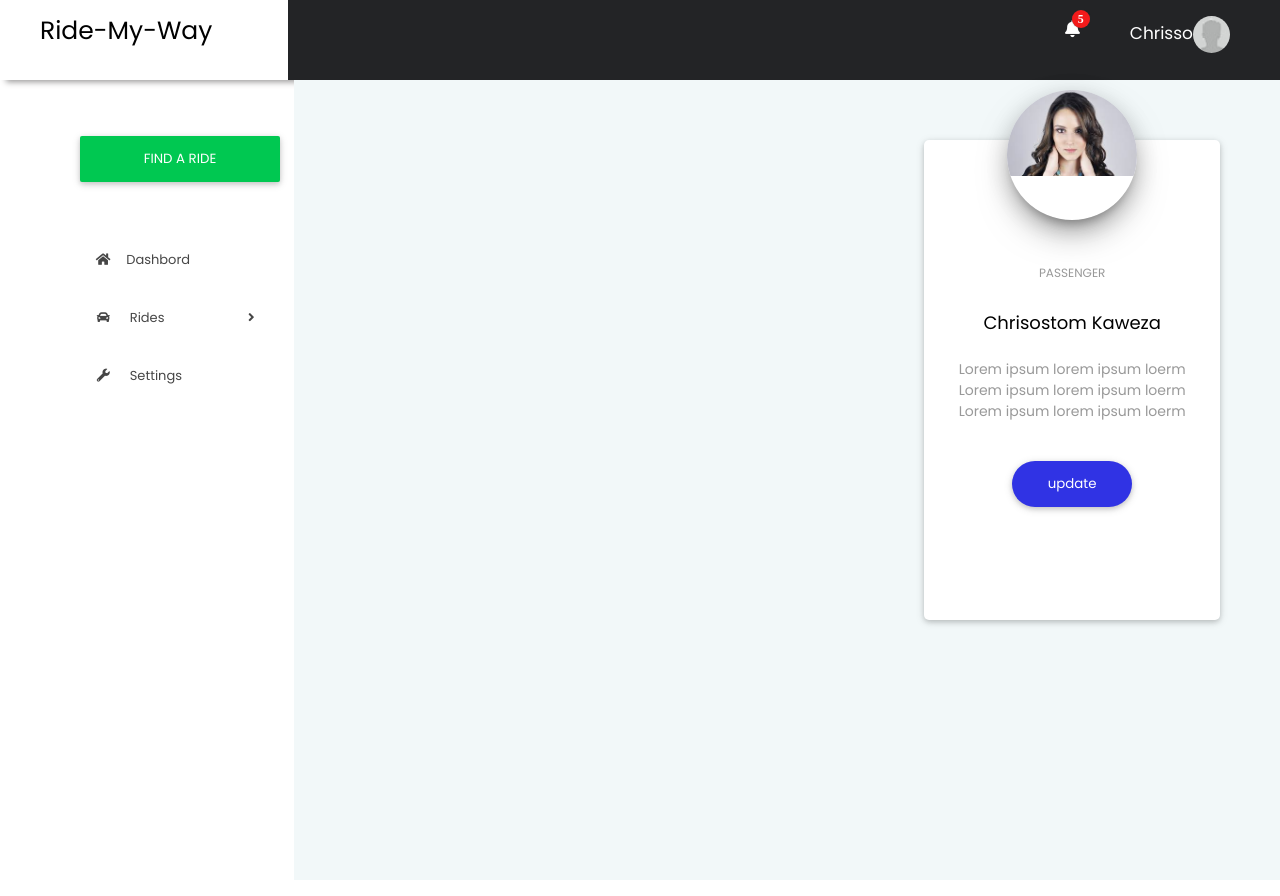
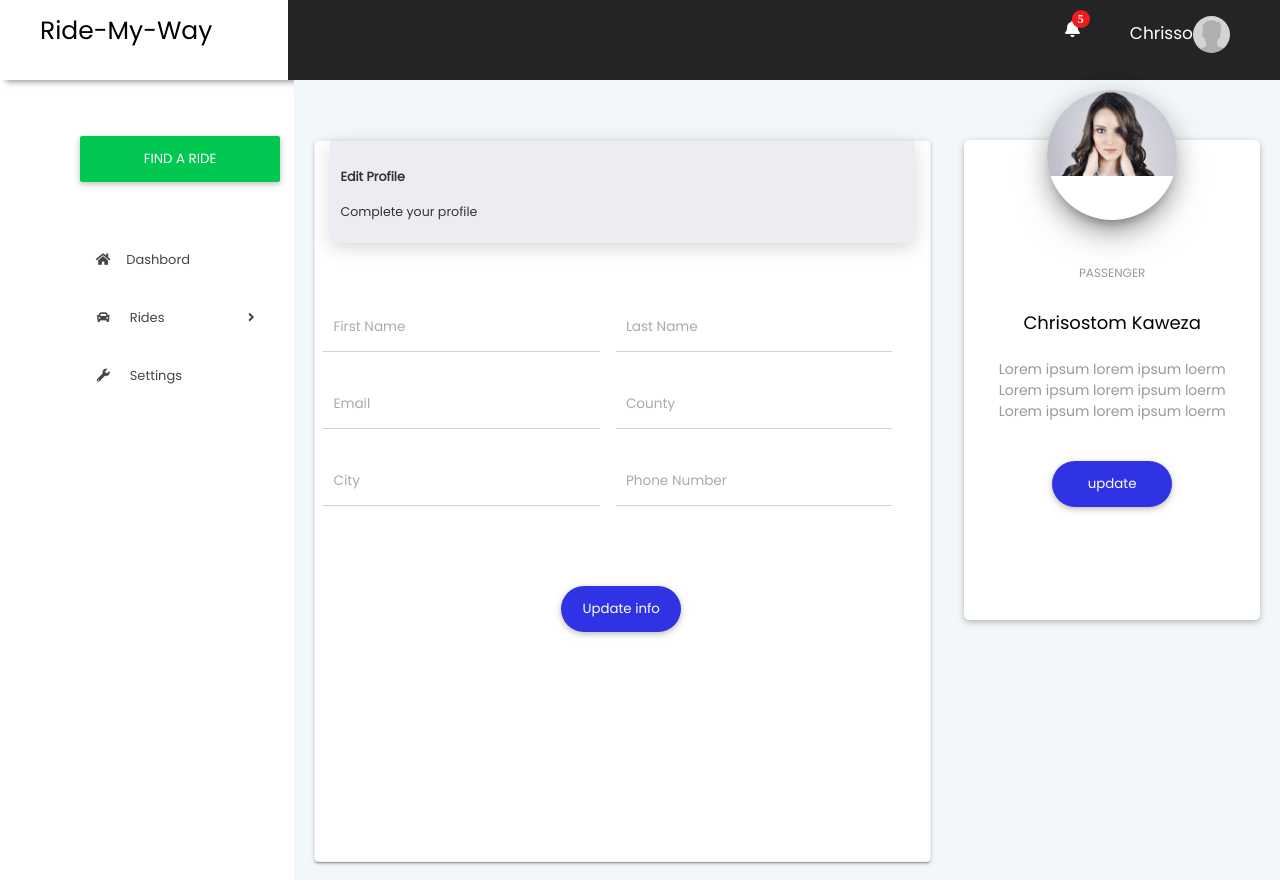
Before and after one commit to chrisoemma/ride-my-way, a React (Create React App) app in the folder front-end/: page /passenger_profile in a window 1280 px wide. Built offline with nearby package versions, Linux system fonts and the light colour scheme; sample sign-in values are in the browser's storage.

Commit message:
Add edit form in profile

```diff
--- a/front-end/src/App.css
+++ b/front-end/src/App.css
@@ -333,7 +333,8 @@ tr:nth-child(even) {
   width:30%;
   float:right;
   background-color:#fff;
-  margin:60px;
+  margin:20px;
+  margin-top:60px;
   box-shadow: 0 2px 5px 0 rgba(0, 0, 0, 0.16), 0 2px 10px 0 rgba(0, 0, 0, 0.12);
   border-radius:5px;
 }
@@ -359,7 +360,7 @@ tr:nth-child(even) {
     flex: 1 1 auto;
     padding: 1rem;
     text-align: center;
-     font-family: "Poppins", sans-serif;
+    font-family: "Poppins", sans-serif;
 }
 .profile_body h6{
     font-size: .75rem;
@@ -377,3 +378,103 @@ tr:nth-child(even) {
   color: #999!important;
   font-size: 14px;
 }
+.profile_edit{
+    border: 0;
+    margin-left: 20px;
+    margin-top: 60px;
+    border-radius: 6px;
+    color: #333;
+    background: #fff;
+    width: 48%;
+    height:90%;
+    box-shadow: 0 2px 2px 0 rgba(0,0,0,.14), 0 3px 1px -2px rgba(0,0,0,.2), 0 1px 5px 0 rgba(0,0,0,.12);
+    position:absolute;
+    display: flex;
+    flex-direction: column;
+    min-width: 0;
+    word-wrap: break-word;
+    background-color: #fff;
+    background-clip: border-box;
+    border: 1px solid #eee;
+    border-radius: .25rem;
+    font-size: .79rem;
+    font-family: "Poppins", sans-serif;
+}
+
+.profile_header{
+    border-radius: 3px;
+    margin-top: -20px;
+    padding: 10px;
+    box-shadow: 0 4px 20px 0 rgba(0,0,0,.14), 0 7px 10px -5px rgba(236, 231, 236, 0.4);
+    background: linear-gradient(60deg,#ececf3,#ececf3);
+    margin: 0 15px;
+    position: relative;
+    z-index:3;
+}
+.profile_header p{
+      display: block;
+    margin-block-start: 1em;
+    margin-block-end: 1em;
+    margin-inline-start: 0px;
+    margin-inline-end: 0px;
+}
+
+.profile_form{
+  padding-top:50px;
+}
+
+.form-group {
+    padding-bottom: 10px;
+    position: relative;
+    margin: 8px;
+    width: 45%;
+    float:left;
+
+}
+
+.form-group .form-control{
+  background: no-repeat bottom,50% calc(100% - 1px);
+    background-size: 0 100%,100% 100%;
+    border: 0;
+    height: 36px;
+    padding-left: 0;
+    padding-right: 0;
+    border-radius: 0;
+    font-size: 14px;
+    display: block;
+    width: 100%;
+    padding: .4375rem 0;
+    font-size: 1rem;
+    line-height: 1.5;
+    color: #495057;
+    border-bottom: 1px solid #d2d2d2;
+    outline:0
+}
+
+.form-group ::placeholder{
+    color: #aaa;
+    will-change: left,top,contents;
+    line-height: 1.4;
+    font-weight: 400;
+    position: absolute;
+    pointer-events: none;
+    transition: all .3s ease;
+    padding-left:10px;
+    font-family: "Poppins", sans-serif;
+    font-size:0.85em;
+}
+
+.profile_form button{
+  padding: 13px;
+  margin-left:40% ;
+  margin-top:10%;
+  cursor: pointer;
+  color: #fff;
+  background-color: #3033e4;
+  box-shadow: 0 2px 5px 0 rgba(0, 0, 0, 0.16), 0 2px 10px 0 rgba(0, 0, 0, 0.12);
+  border-radius: 50px;
+  font-family: "Poppins", sans-serif;
+  border-style: none;
+  width: 120px;
+  outline: 0;
+}
--- a/front-end/src/components/passenger/PassengerProfile.js
+++ b/front-end/src/components/passenger/PassengerProfile.js
@@ -9,12 +9,47 @@ function PassengerProfile() {
         <React.Fragment>
             <Navbar />
             <SideNav />
-            <div class="main">
-                <div class="profile_info">
-                    <div class="profile_image">
+            <div className="main">
+                <div class="profile_edit">
+                    <div className="profile_header">
+                        <h4>Edit Profile</h4>
+                        <p>Complete your profile</p>
+                    </div>
+                    <div className="profile_form">
+                        <form>
+                            <div className="form-group">
+
+                                <input type="text" className="form-control" placeholder="First Name" />
+                            </div>
+                            <div className="form-group">
+
+                                <input type="text" className="form-control" placeholder="Last Name" />
+                            </div>
+                            <div className="form-group">
+
+                                <input type="email" className="form-control" placeholder="Email" />
+                            </div>
+                            <div className="form-group">
+
+                                <input type="text" className="form-control" placeholder="County" />
+                            </div>
+                            <div className="form-group">
+
+                                <input type="text" className="form-control" placeholder="City" />
+                            </div>
+                            <div className="form-group">
+
+                                <input type="text" className="form-control" placeholder="Phone Number" />
+                            </div>
+                            <button type="submit">Update info</button>
+                        </form>
+                    </div>
+                </div>
+                <div className="profile_info">
+                    <div className="profile_image">
                         <img src={require('../images/profile.jpg')} alt="user" />
                     </div>
-                    <div class="profile_body">
+                    <div className="profile_body">
                         <h6>Passenger</h6>
                         <h4>Chrisostom Kaweza</h4>
                         <p>Lorem ipsum lorem ipsum
```
